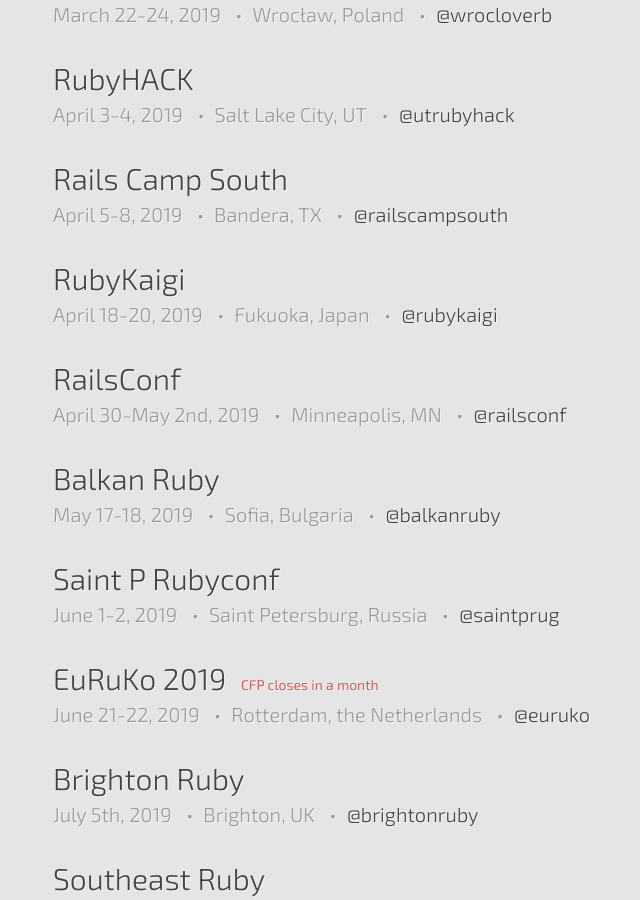
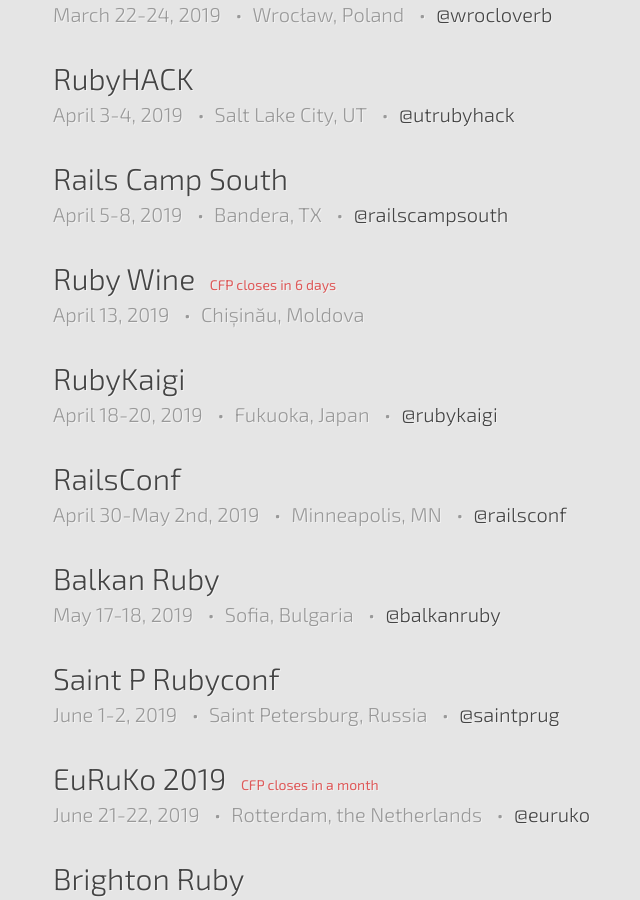
Before and after one commit to ruby-conferences/ruby-conferences.github.io, a Jekyll site: the page built from index.html, in a window 1280 px wide and 900 px high, scrolled down 1102 px. Shown: the whole window, without its empty margins (187-827 px from the left). Built offline with Jekyll 4.4.1, drawn with Linux system fonts in a browser that asks for light colours.

Commit message:
Add Ruby Wine 2019

```diff
--- a/_data/upcoming.yml
+++ b/_data/upcoming.yml
@@ -53,6 +53,13 @@
   dates: "April 5-8, 2019"
   url: "https://us-south.rails.camp/"
   twitter: railscampsouth
+
+- name: Ruby Wine
+  location: Chișinău, Moldova
+  dates: "April 13, 2019"
+  url: https://www.facebook.com/events/551051368675115/
+  cfp_phrase: "CFP closes"
+  cfp_date: "January 31, 2019"
 
 - name: RubyKaigi
   location: Fukuoka, Japan
```
